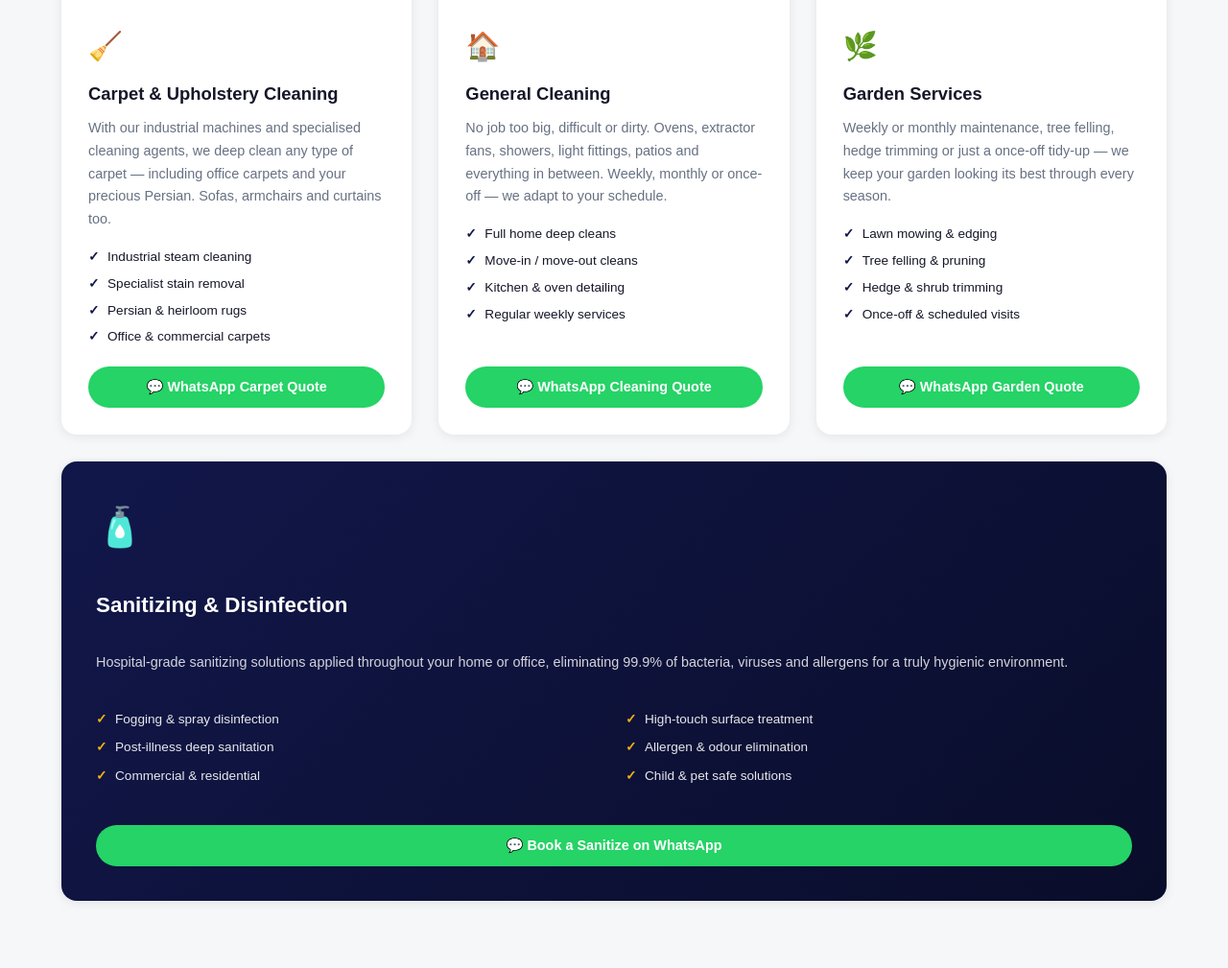
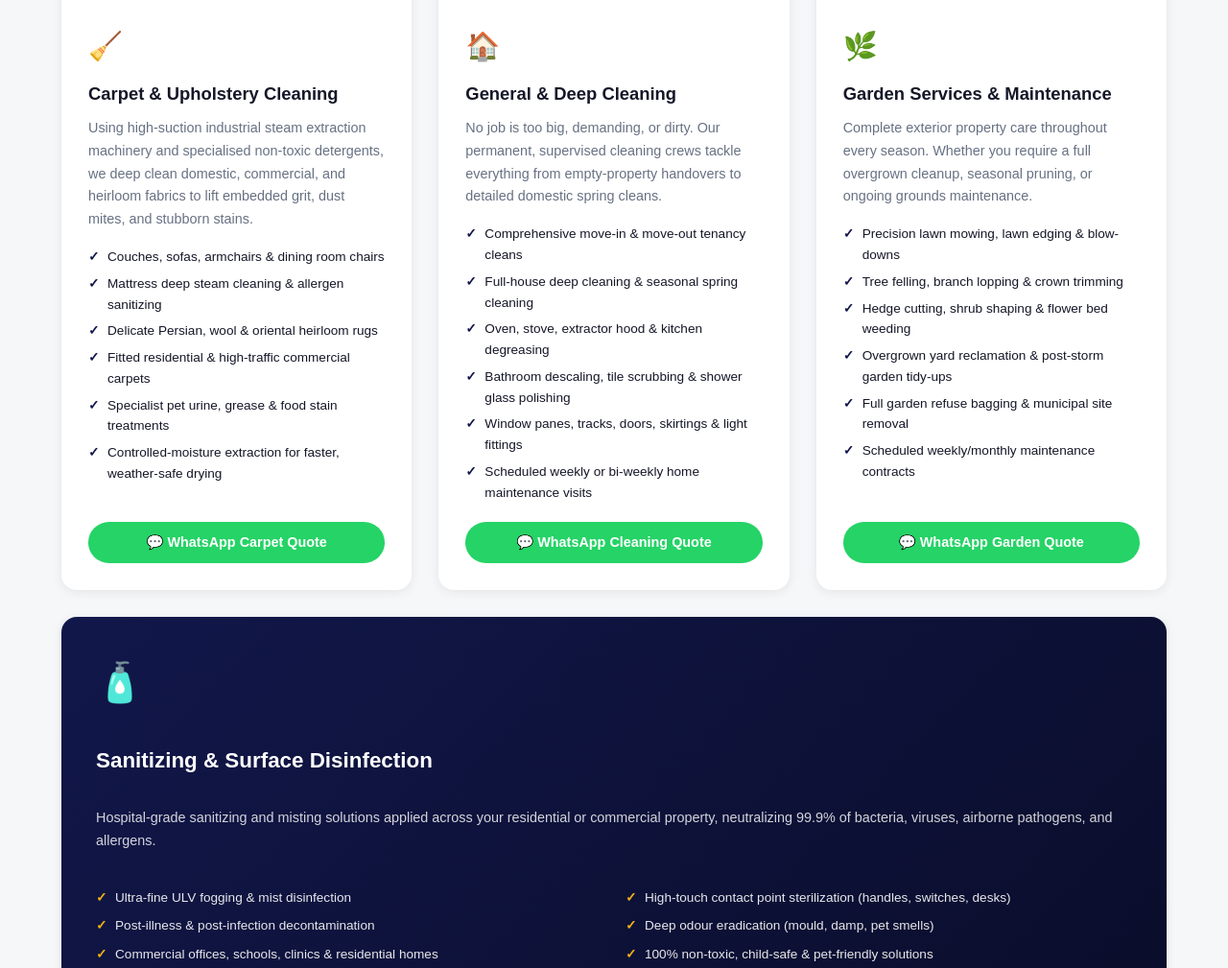
Before and after one commit to dynamicRSA/bianca-cleaners, a plain HTML site: page index.html in a window 1280 px wide. Shown: the part 1464-2473 px from the top of the page at 96% size. Drawn offline with Linux system fonts and the light colour scheme.

Commit message:
Populate in-depth services, Pretoria East base of operations, and landline

```diff
--- a/index.html
+++ b/index.html
@@ -27,24 +27,31 @@
   <meta name="robots" content="index, follow" />
   <link rel="canonical" href="https://biancacleaners.co.za/" />
 
+  <!-- ═══ FAVICONS ═══ -->
+  <link rel="icon" type="image/png" sizes="64x64" href="favicon.png" />
+  <link rel="apple-touch-icon" sizes="180x180" href="apple-touch-icon.png" />
+
   <!-- ═══ OPEN GRAPH ═══ -->
   <meta property="og:title" content="Bianca Cleaners – Clean home, happy home." />
   <meta property="og:description" content="36+ years of professional cleaning excellence in Pretoria, Gauteng." />
   <meta property="og:type" content="website" />
   <meta property="og:url" content="https://biancacleaners.co.za/" />
+  <meta property="og:image" content="https://biancacleaners.co.za/og-banner.jpg" />
+  <meta property="og:image:alt" content="Bianca Cleaners – Professional Cleaning Services in Pretoria" />
   <meta property="og:locale" content="en_ZA" />
   <meta property="og:site_name" content="Bianca Cleaners" />
 
   <!-- ═══ TWITTER CARD ═══ -->
-  <meta name="twitter:card" content="summary" />
+  <meta name="twitter:card" content="summary_large_image" />
   <meta name="twitter:title" content="Bianca Cleaners – Clean home, happy home." />
   <meta name="twitter:description" content="36+ years of professional cleaning excellence in Pretoria, Gauteng." />
+  <meta name="twitter:image" content="https://biancacleaners.co.za/og-banner.jpg" />
 
   <!-- ═══ FONTS & STYLES ═══ -->
   <link rel="preconnect" href="https://fonts.googleapis.com" />
   <link rel="preconnect" href="https://fonts.gstatic.com" crossorigin />
   <link href="https://fonts.googleapis.com/css2?family=Outfit:wght@300;400;500;600;700;800&family=Lora:ital,wght@0,400;0,600;1,400&display=swap" rel="stylesheet" />
-  <link rel="stylesheet" href="style.css?v=2" />
+  <link rel="stylesheet" href="style.css?v=3" />
 </head>
 <body>
 
@@ -174,12 +181,14 @@
           <div class="service-body">
             <div class="service-icon">🧹</div>
             <h3 class="service-name">Carpet &amp; Upholstery Cleaning</h3>
-            <p class="service-desc">With our industrial machines and specialised cleaning agents, we deep clean any type of carpet — including office carpets and your precious Persian. Sofas, armchairs and curtains too.</p>
+            <p class="service-desc">Using high-suction industrial steam extraction machinery and specialised non-toxic detergents, we deep clean domestic, commercial, and heirloom fabrics to lift embedded grit, dust mites, and stubborn stains.</p>
             <ul class="service-list">
-              <li>Industrial steam cleaning</li>
-              <li>Specialist stain removal</li>
-              <li>Persian &amp; heirloom rugs</li>
-              <li>Office &amp; commercial carpets</li>
+              <li>Couches, sofas, armchairs &amp; dining room chairs</li>
+              <li>Mattress deep steam cleaning &amp; allergen sanitizing</li>
+              <li>Delicate Persian, wool &amp; oriental heirloom rugs</li>
+              <li>Fitted residential &amp; high-traffic commercial carpets</li>
+              <li>Specialist pet urine, grease &amp; food stain treatments</li>
+              <li>Controlled-moisture extraction for faster, weather-safe drying</li>
             </ul>
             <div class="service-actions">
               <a href="https://wa.me/27832656019?text=Hi%20Bianca%20Cleaners%2C%20I%20would%20like%20a%20quote%20for%20Carpet%20%26%20Upholstery%20Cleaning." target="_blank" rel="noopener noreferrer" class="btn btn-whatsapp btn-sm service-btn">
@@ -196,13 +205,15 @@
           </div>
           <div class="service-body">
             <div class="service-icon">🏠</div>
-            <h3 class="service-name">General Cleaning</h3>
-            <p class="service-desc">No job too big, difficult or dirty. Ovens, extractor fans, showers, light fittings, patios and everything in between. Weekly, monthly or once-off — we adapt to your schedule.</p>
+            <h3 class="service-name">General &amp; Deep Cleaning</h3>
+            <p class="service-desc">No job is too big, demanding, or dirty. Our permanent, supervised cleaning crews tackle everything from empty-property handovers to detailed domestic spring cleans.</p>
             <ul class="service-list">
-              <li>Full home deep cleans</li>
-              <li>Move-in / move-out cleans</li>
-              <li>Kitchen &amp; oven detailing</li>
-              <li>Regular weekly services</li>
+              <li>Comprehensive move-in &amp; move-out tenancy cleans</li>
+              <li>Full-house deep cleaning &amp; seasonal spring cleaning</li>
+              <li>Oven, stove, extractor hood &amp; kitchen degreasing</li>
+              <li>Bathroom descaling, tile scrubbing &amp; shower glass polishing</li>
+              <li>Window panes, tracks, doors, skirtings &amp; light fittings</li>
+              <li>Scheduled weekly or bi-weekly home maintenance visits</li>
             </ul>
             <div class="service-actions">
               <a href="https://wa.me/27832656019?text=Hi%20Bianca%20Cleaners%2C%20I%20would%20like%20a%20quote%20for%20General%20House%20Cleaning." target="_blank" rel="noopener noreferrer" class="btn btn-whatsapp btn-sm service-btn">
@@ -219,13 +230,15 @@
           </div>
           <div class="service-body">
             <div class="service-icon">🌿</div>
-            <h3 class="service-name">Garden Services</h3>
-            <p class="service-desc">Weekly or monthly maintenance, tree felling, hedge trimming or just a once-off tidy-up — we keep your garden looking its best through every season.</p>
+            <h3 class="service-name">Garden Services &amp; Maintenance</h3>
+            <p class="service-desc">Complete exterior property care throughout every season. Whether you require a full overgrown cleanup, seasonal pruning, or ongoing grounds maintenance.</p>
             <ul class="service-list">
-              <li>Lawn mowing &amp; edging</li>
-              <li>Tree felling &amp; pruning</li>
-              <li>Hedge &amp; shrub trimming</li>
-              <li>Once-off &amp; scheduled visits</li>
+              <li>Precision lawn mowing, lawn edging &amp; blow-downs</li>
+              <li>Tree felling, branch lopping &amp; crown trimming</li>
+              <li>Hedge cutting, shrub shaping &amp; flower bed weeding</li>
+              <li>Overgrown yard reclamation &amp; post-storm garden tidy-ups</li>
+              <li>Full garden refuse bagging &amp; municipal site removal</li>
+              <li>Scheduled weekly/monthly maintenance contracts</li>
             </ul>
             <div class="service-actions">
               <a href="https://wa.me/27832656019?text=Hi%20Bianca%20Cleaners%2C%20I%20would%20like%20a%20quote%20for%20Garden%20Services." target="_blank" rel="noopener noreferrer" class="btn btn-whatsapp btn-sm service-btn">
@@ -238,15 +251,15 @@
         <article class="service-card service-card--accent" id="service-sanitizing">
           <div class="service-body service-body--full">
             <div class="service-icon service-icon--lg">🧴</div>
-            <h3 class="service-name">Sanitizing &amp; Disinfection</h3>
-            <p class="service-desc">Hospital-grade sanitizing solutions applied throughout your home or office, eliminating 99.9% of bacteria, viruses and allergens for a truly hygienic environment.</p>
+            <h3 class="service-name">Sanitizing &amp; Surface Disinfection</h3>
+            <p class="service-desc">Hospital-grade sanitizing and misting solutions applied across your residential or commercial property, neutralizing 99.9% of bacteria, viruses, airborne pathogens, and allergens.</p>
             <ul class="service-list service-list--two-col">
-              <li>Fogging &amp; spray disinfection</li>
-              <li>High-touch surface treatment</li>
-              <li>Post-illness deep sanitation</li>
-              <li>Allergen &amp; odour elimination</li>
-              <li>Commercial &amp; residential</li>
-              <li>Child &amp; pet safe solutions</li>
+              <li>Ultra-fine ULV fogging &amp; mist disinfection</li>
+              <li>High-touch contact point sterilization (handles, switches, desks)</li>
+              <li>Post-illness &amp; post-infection decontamination</li>
+              <li>Deep odour eradication (mould, damp, pet smells)</li>
+              <li>Commercial offices, schools, clinics &amp; residential homes</li>
+              <li>100% non-toxic, child-safe &amp; pet-friendly solutions</li>
             </ul>
             <div class="service-actions">
               <a href="https://wa.me/27832656019?text=Hi%20Bianca%20Cleaners%2C%20I%20would%20like%20a%20quote%20for%20Sanitizing%20%26%20Disinfection." target="_blank" rel="noopener noreferrer" class="btn btn-whatsapp btn-sm service-btn" id="service-sanitize-cta">
@@ -615,6 +628,22 @@
       <div class="contact-grid">
 
         <div class="contact-info" id="contact-info">
+          <div class="contact-item" id="contact-phone1">
+            <div class="contact-item-icon">☎</div>
+            <div>
+              <strong>Office Landline</strong>
+              <a href="tel:0123470375">(012) 347-0375</a>
+            </div>
+          </div>
+
+          <div class="contact-item" id="contact-phone2">
+            <div class="contact-item-icon">📱</div>
+            <div>
+              <strong>Mobile / WhatsApp Quotes</strong>
+              <a href="tel:0832656019">(083) 265-6019</a>
+            </div>
+          </div>
+
           <div class="contact-item" id="contact-email">
             <div class="contact-item-icon">✉</div>
             <div>
@@ -623,28 +652,21 @@
             </div>
           </div>
 
-          <div class="contact-item" id="contact-phone2">
-            <div class="contact-item-icon">📱</div>
-            <div>
-              <strong>Mobile / WhatsApp</strong>
-              <a href="tel:0832656019">(083) 265-6019</a>
-            </div>
-          </div>
           <div class="contact-item" id="contact-location">
             <div class="contact-item-icon">📍</div>
             <div>
-              <strong>Location</strong>
-              <span>Pretoria, Gauteng, South Africa</span>
+              <strong>Base of Operations</strong>
+              <span>Pretoria East, Gauteng<br /><small style="color:var(--text-light);font-size:0.85rem;">Mobile teams servicing Pretoria East, Centurion, Old East, Moot &amp; North</small></span>
             </div>
           </div>
           <div class="contact-hours" id="contact-hours">
-            <h4>Opening Hours</h4>
+            <h4>Operating Hours</h4>
             <div class="hours-row"><span>Monday – Friday</span><span>07:00 – 17:00</span></div>
             <div class="hours-row"><span>Saturday</span><span>08:00 – 13:00</span></div>
             <div class="hours-row hours-closed"><span>Sunday</span><span>Closed</span></div>
           </div>
           <div class="contact-social">
-            <a href="https://www.facebook.com/biancacleaners" target="_blank" rel="noopener noreferrer" class="social-btn" id="contact-facebook" aria-label="Follow Bianca Cleaners on Facebook">
+            <a href="https://www.facebook.com/profile.php?id=61595850093994" target="_blank" rel="noopener noreferrer" class="social-btn" id="contact-facebook" aria-label="Follow Bianca Cleaners on Facebook">
               <svg xmlns="http://www.w3.org/2000/svg" width="20" height="20" viewBox="0 0 24 24" fill="currentColor" aria-hidden="true"><path d="M24 12.073c0-6.627-5.373-12-12-12s-12 5.373-12 12c0 5.99 4.388 10.954 10.125 11.854v-8.385H7.078v-3.47h3.047V9.43c0-3.007 1.792-4.669 4.533-4.669 1.312 0 2.686.235 2.686.235v2.953H15.83c-1.491 0-1.956.925-1.956 1.874v2.25h3.328l-.532 3.47h-2.796v8.385C19.612 23.027 24 18.062 24 12.073z"/></svg>
               Follow on Facebook
             </a>
@@ -739,7 +761,12 @@
         <a href="#faq">FAQ</a>
         <a href="#contact">Contact</a>
       </nav>
-      <p class="footer-copy">&copy; 2026 Bianca Cleaners. Pretoria &amp; Centurion, Gauteng, South Africa.</p>
+      <p class="footer-contacts" style="margin:0.5rem 0;color:var(--text-light);font-size:0.875rem;">
+        <span>☎ (012) 347-0375</span> &bull;
+        <span>📱 (083) 265-6019</span> &bull;
+        <a href="mailto:accounts@biancacleaners.co.za" style="color:inherit;text-decoration:underline;">accounts@biancacleaners.co.za</a>
+      </p>
+      <p class="footer-copy">&copy; 2026 Bianca Cleaners. Pretoria East, Pretoria &amp; Centurion, Gauteng, South Africa.</p>
     </div>
   </footer>
 
@@ -765,7 +792,7 @@
     "email": "accounts@biancacleaners.co.za",
     "address": {
       "@type": "PostalAddress",
-      "addressLocality": "Pretoria",
+      "addressLocality": "Pretoria East",
       "addressRegion": "Gauteng",
       "addressCountry": "ZA"
     },
@@ -795,7 +822,7 @@
       "worstRating": "1"
     },
     "sameAs": [
-      "https://www.facebook.com/biancacleaners",
+      "https://www.facebook.com/profile.php?id=61595850093994",
       "https://g.page/r/CQWtStt1YdbaEBM/review"
     ]
   }
```
